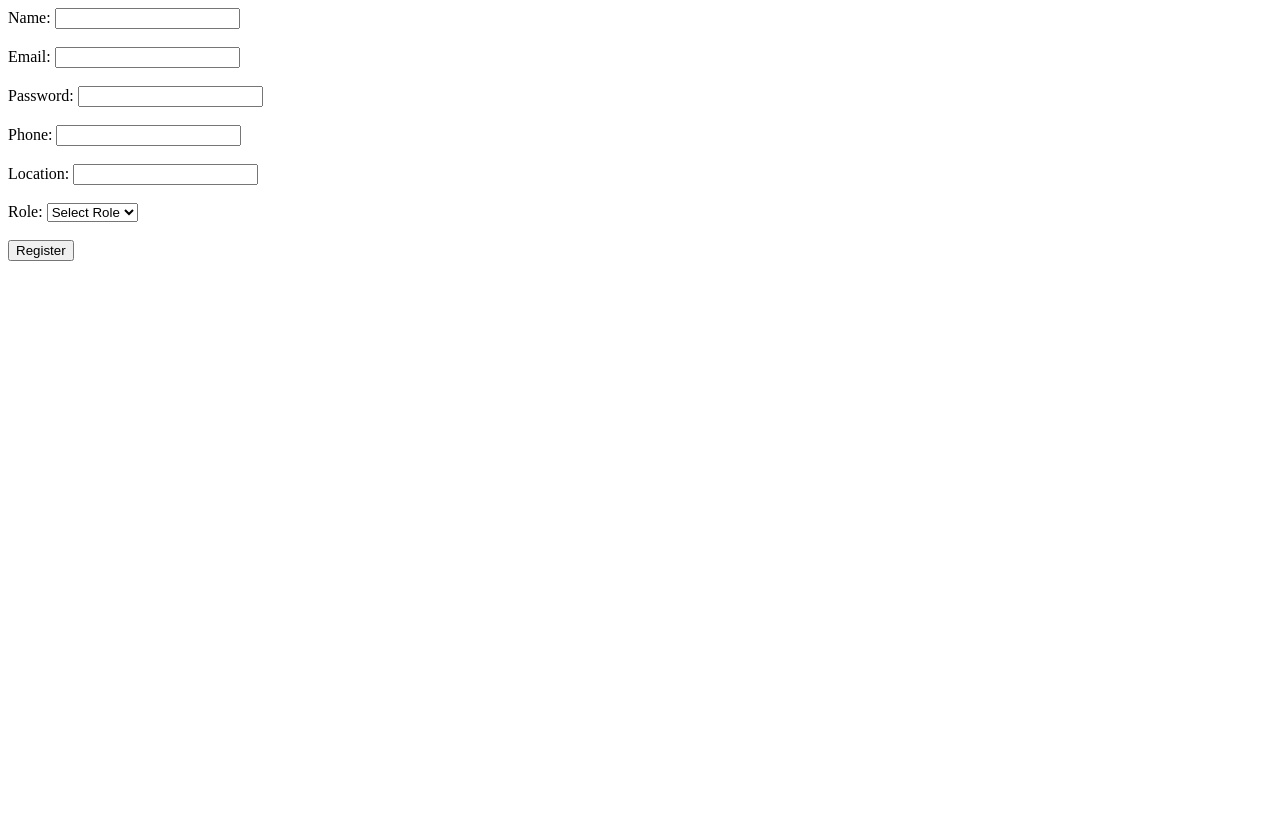
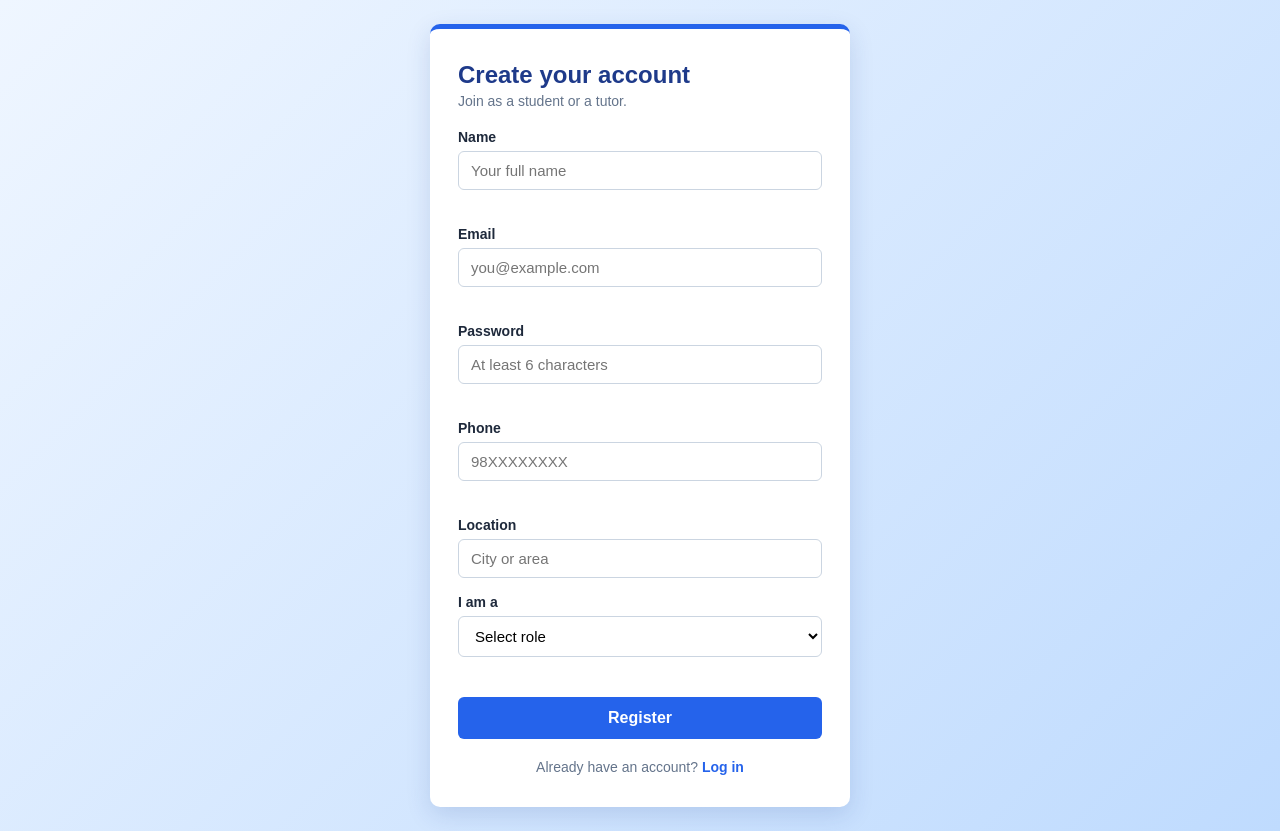
Before and after one commit to tsirjana104-cloud/Tutor_Management_System, a PHP site: page /auth/register.php in a window 1280 px wide. Before the commit the page ends 261 px from the top, so only its background shows below. Run offline with PHP 8.4, Linux system fonts and the light colour scheme.

Commit message:
html and css are added to register.php

```diff
--- /dev/null
+++ b/assets/css/style.css
@@ -0,0 +1,151 @@
+/* ---------- Colours (change these to retheme everything) ---------- */
+:root {
+  --blue-dark: #1e3a8a;
+  --blue: #2563eb;
+  --blue-hover: #1d4ed8;
+  --blue-light: #eff6ff;
+  --border: #cbd5e1;
+  --text: #1e293b;
+  --muted: #64748b;
+  --error: #dc2626;
+  --success: #15803d;
+}
+
+/* ---------- Base ---------- */
+* {
+  box-sizing: border-box;
+}
+
+body {
+  margin: 0;
+  min-height: 100vh;
+  display: flex;
+  justify-content: center;
+  align-items: center;
+  padding: 24px 16px;
+  font-family: Arial, Helvetica, sans-serif;
+  color: var(--text);
+  background: linear-gradient(135deg, var(--blue-light), #bfdbfe);
+}
+
+/* ---------- Card ---------- */
+.auth-card {
+  width: 100%;
+  max-width: 420px;
+  background: #fff;
+  padding: 32px 28px;
+  border-radius: 10px;
+  border-top: 5px solid var(--blue);
+  box-shadow: 0 8px 24px rgba(30, 58, 138, 0.15);
+}
+
+.auth-card h1 {
+  margin: 0 0 4px;
+  font-size: 24px;
+  color: var(--blue-dark);
+}
+
+.subtitle {
+  margin: 0 0 20px;
+  color: var(--muted);
+  font-size: 14px;
+}
+
+/* ---------- Form ---------- */
+.form-group {
+  margin-bottom: 16px;
+}
+
+label {
+  display: block;
+  margin-bottom: 6px;
+  font-size: 14px;
+  font-weight: bold;
+}
+
+input,
+select {
+  width: 100%;
+  padding: 10px 12px;
+  font-size: 15px;
+  border: 1px solid var(--border);
+  border-radius: 6px;
+  background: #fff;
+}
+
+input:focus,
+select:focus {
+  outline: none;
+  border-color: var(--blue);
+  box-shadow: 0 0 0 3px rgba(37, 99, 235, 0.2);
+}
+
+/* JS will add this class to a field that has a problem */
+input.invalid,
+select.invalid {
+  border-color: var(--error);
+}
+
+.error-text {
+  display: block;
+  min-height: 16px;
+  margin-top: 4px;
+  font-size: 12px;
+  color: var(--error);
+}
+
+/* ---------- Button ---------- */
+.btn {
+  width: 100%;
+  padding: 12px;
+  margin-top: 4px;
+  font-size: 16px;
+  font-weight: bold;
+  color: #fff;
+  background: var(--blue);
+  border: none;
+  border-radius: 6px;
+  cursor: pointer;
+}
+
+.btn:hover {
+  background: var(--blue-hover);
+}
+
+/* ---------- PHP messages ---------- */
+.message {
+  margin-bottom: 18px;
+  padding: 10px 12px;
+  font-size: 14px;
+  border-radius: 6px;
+}
+
+.message.success {
+  color: var(--success);
+  background: #f0fdf4;
+  border: 1px solid #86efac;
+}
+
+.message.error {
+  color: var(--error);
+  background: #fef2f2;
+  border: 1px solid #fca5a5;
+}
+
+/* ---------- Footer link ---------- */
+.switch-link {
+  margin: 20px 0 0;
+  text-align: center;
+  font-size: 14px;
+  color: var(--muted);
+}
+
+.switch-link a {
+  color: var(--blue);
+  text-decoration: none;
+  font-weight: bold;
+}
+
+.switch-link a:hover {
+  text-decoration: underline;
+}
--- a/auth/register.php
+++ b/auth/register.php
@@ -2,6 +2,7 @@
 require_once '../includes/config.php';
 
 $message = '';
+$messageType = ''; // "success" or "error" (used for the message box colour)
 
 if ($_SERVER['REQUEST_METHOD'] == 'POST') {
   $name = trim($_POST['name']);
@@ -16,7 +17,8 @@ if ($_SERVER['REQUEST_METHOD'] == 'POST') {
   $checkStmt->execute([$email]);
 
   if ($checkStmt->rowCount() > 0) {
-    echo "Email already registered. Try logging in instead.";
+    $message = "Email already registered. Try logging in instead.";
+    $messageType = "error";
   } else {
     // Hashing the password before inserting into the database
     $hashedPassword = password_hash($password, PASSWORD_DEFAULT);
@@ -30,29 +32,87 @@ if ($_SERVER['REQUEST_METHOD'] == 'POST') {
 
     // If role is tutor, also create a row in tutor_profiles
     if ($role == 'tutor') {
-      $tutorStmt = $conn->prepare("
-      INSERT INTO tutor_profiles (user_id) VALUES (?)");
+      $tutorStmt = $conn->prepare("INSERT INTO tutor_profiles (user_id) VALUES (?)");
       $tutorStmt->execute([$userId]);
     }
 
     $message = "Registration successful! Your User ID is: " . $userId;
+    $messageType = "success";
   }
 }
 ?>
+<!DOCTYPE html>
+<html lang="en">
+<head>
+  <meta charset="UTF-8">
+  <meta name="viewport" content="width=device-width, initial-scale=1.0">
+  <title>Register | Home Tutor</title>
+  <link rel="stylesheet" href="../assets/css/style.css">
+</head>
+<body>
 
-<h3><?php echo $message; ?></h3>
+  <div class="auth-card">
+    <h1>Create your account</h1>
+    <p class="subtitle">Join as a student or a tutor.</p>
 
-<form method="POST">
-  Name: <input type="text" name="name" required><br><br>
-  Email: <input type="email" name="email" required><br><br>
-  Password: <input type="password" name="password" required><br><br>
-  Phone: <input type="text" name="phone"><br><br>
-  Location: <input type="text" name="location"><br><br>
-  Role:
-  <select name="role" required>
-    <option value="">Select Role</option>
-    <option value="student">Student</option>
-    <option value="tutor">Tutor</option>
-  </select><br><br>
-  <button type="submit">Register</button>
-</form>
+    <?php if ($message != ''): ?>
+      <div class="message <?php echo $messageType; ?>">
+        <?php echo htmlspecialchars($message); ?>
+      </div>
+    <?php endif; ?>
+
+    <form method="POST" id="registerForm" novalidate>
+
+      <div class="form-group">
+        <label for="name">Name</label>
+        <input type="text" id="name" name="name" placeholder="Your full name"
+               value="<?php echo htmlspecialchars($name ?? ''); ?>" required>
+        <small class="error-text" id="nameError"></small>
+      </div>
+
+      <div class="form-group">
+        <label for="email">Email</label>
+        <input type="email" id="email" name="email" placeholder="you@example.com"
+               value="<?php echo htmlspecialchars($email ?? ''); ?>" required>
+        <small class="error-text" id="emailError"></small>
+      </div>
+
+      <div class="form-group">
+        <label for="password">Password</label>
+        <input type="password" id="password" name="password" placeholder="At least 6 characters" required>
+        <small class="error-text" id="passwordError"></small>
+      </div>
+
+      <div class="form-group">
+        <label for="phone">Phone</label>
+        <input type="text" id="phone" name="phone" placeholder="98XXXXXXXX"
+               value="<?php echo htmlspecialchars($phone ?? ''); ?>">
+        <small class="error-text" id="phoneError"></small>
+      </div>
+
+      <div class="form-group">
+        <label for="location">Location</label>
+        <input type="text" id="location" name="location" placeholder="City or area"
+               value="<?php echo htmlspecialchars($location ?? ''); ?>">
+      </div>
+
+      <div class="form-group">
+        <label for="role">I am a</label>
+        <select id="role" name="role" required>
+          <option value="">Select role</option>
+          <option value="student" <?php echo (($role ?? '') == 'student') ? 'selected' : ''; ?>>Student</option>
+          <option value="tutor" <?php echo (($role ?? '') == 'tutor') ? 'selected' : ''; ?>>Tutor</option>
+        </select>
+        <small class="error-text" id="roleError"></small>
+      </div>
+
+      <button type="submit" class="btn">Register</button>
+    </form>
+
+    <p class="switch-link">Already have an account? <a href="login.php">Log in</a></p>
+  </div>
+
+  <!-- Your JS goes here (create js/register.js) -->
+  <script src="../js/register.js"></script>
+</body>
+</html>
```
